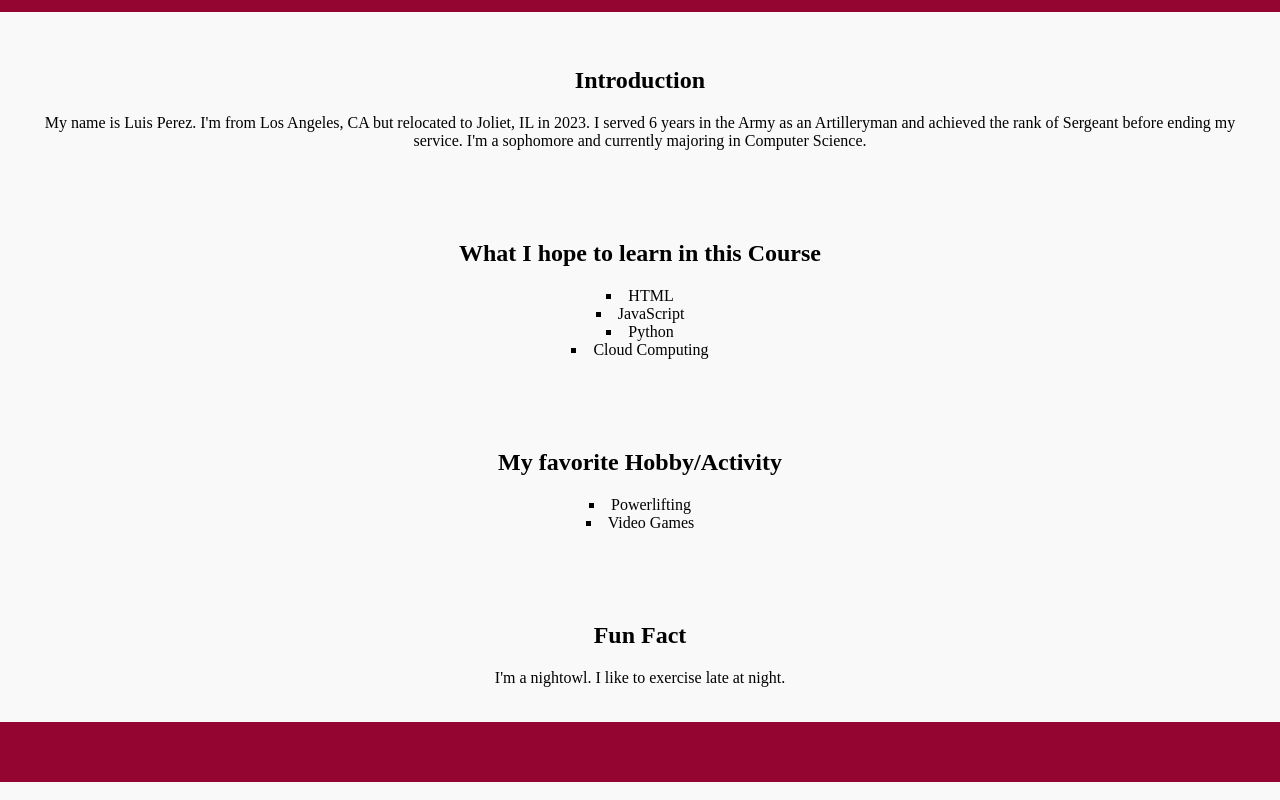
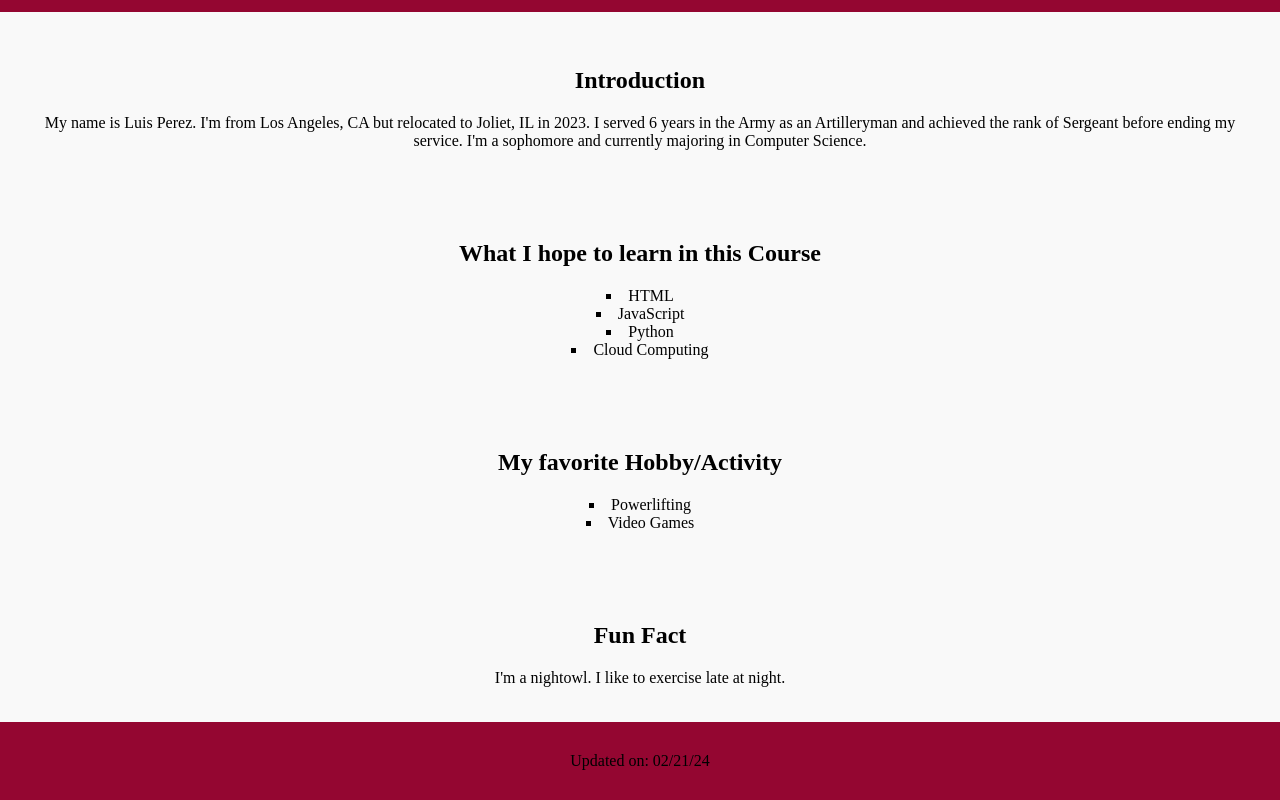
Before and after one commit to Luis-Perz/get-to-know-each-other-enhanced, a plain HTML site: page index.html in a window 1280 px wide. Shown: the part 685-1485 px from the top of the page. Drawn offline with Linux system fonts and the light colour scheme.

Commit message:
Updated date on footer and styling

```diff
--- a/index.html
+++ b/index.html
@@ -47,5 +47,5 @@
         </section>
 
     </body>
-    <footer></footer>
+    <footer> Updated on: 02/21/24</footer>
 </html>
--- a/styles.css
+++ b/styles.css
@@ -46,5 +46,6 @@ ul{
 }
 footer{
     background-color:rgb(148,6,49);
+    color: rgb(0, 0, 0);
     padding:30px;
 }
```
